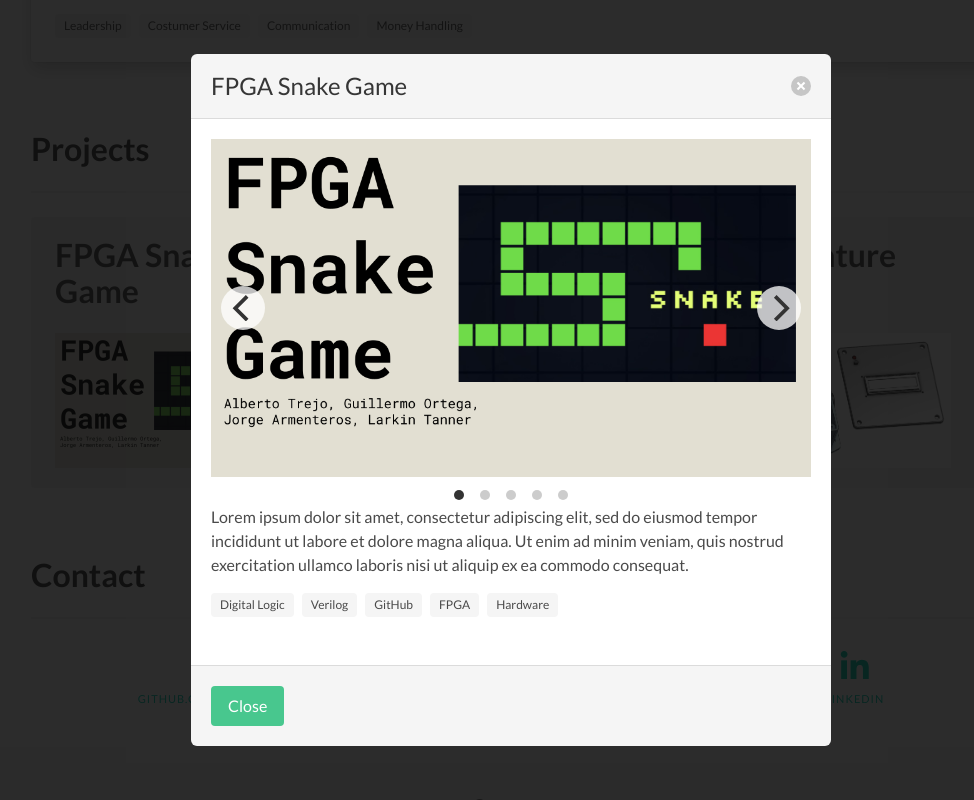
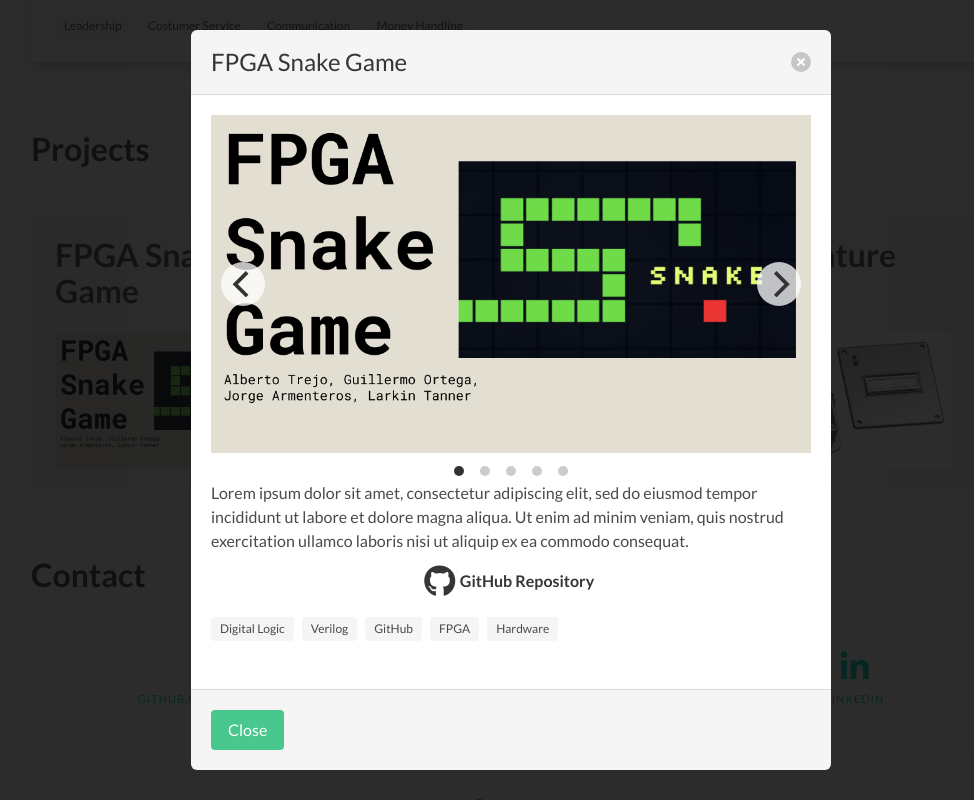
Before and after one commit to atrejojr/atrejojr.github.io, a plain HTML site: page index.html in a window 1280 px wide. Both pictures are taken after a click on the picture 304 px from the left and 2395 px from the top of the page. Shown: the part 1995-2795 px from the top of the page, without its empty margins (129-1103 px from the left). Drawn offline with nearby package versions, Linux system fonts and the light colour scheme.

Commit message:
Added repo link

```diff
--- a/index.html
+++ b/index.html
@@ -495,6 +495,19 @@
             commodo
             consequat.</p>
 
+          <div class="columns has-text-centered">
+            <div class="column">
+              <p>
+                <a target="_blank" href="https://github.com/atrejojr" class="has-text-dark is-flex is-align-items-center is-justify-content-center">
+                  <span class="icon">
+                    <i class="fab fa-2x fa-github"></i>
+                  </span>
+                  <span class="ml-2"><strong>GitHub Repository</strong></span>
+                </a>
+              </p>
+            </div>
+          </div>
+
           <div class="tags">
             <span class="tag">Digital Logic</span>
             <span class="tag">Verilog</span>
```
